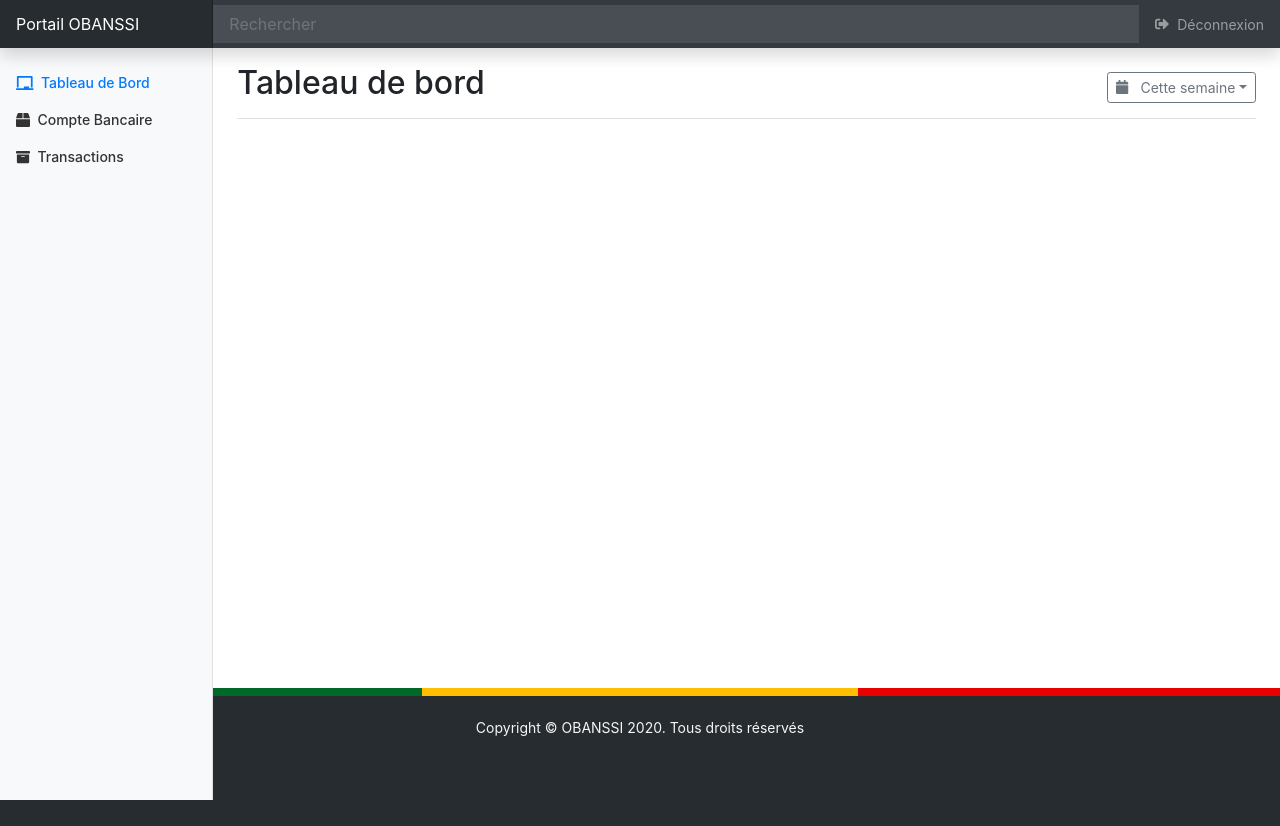
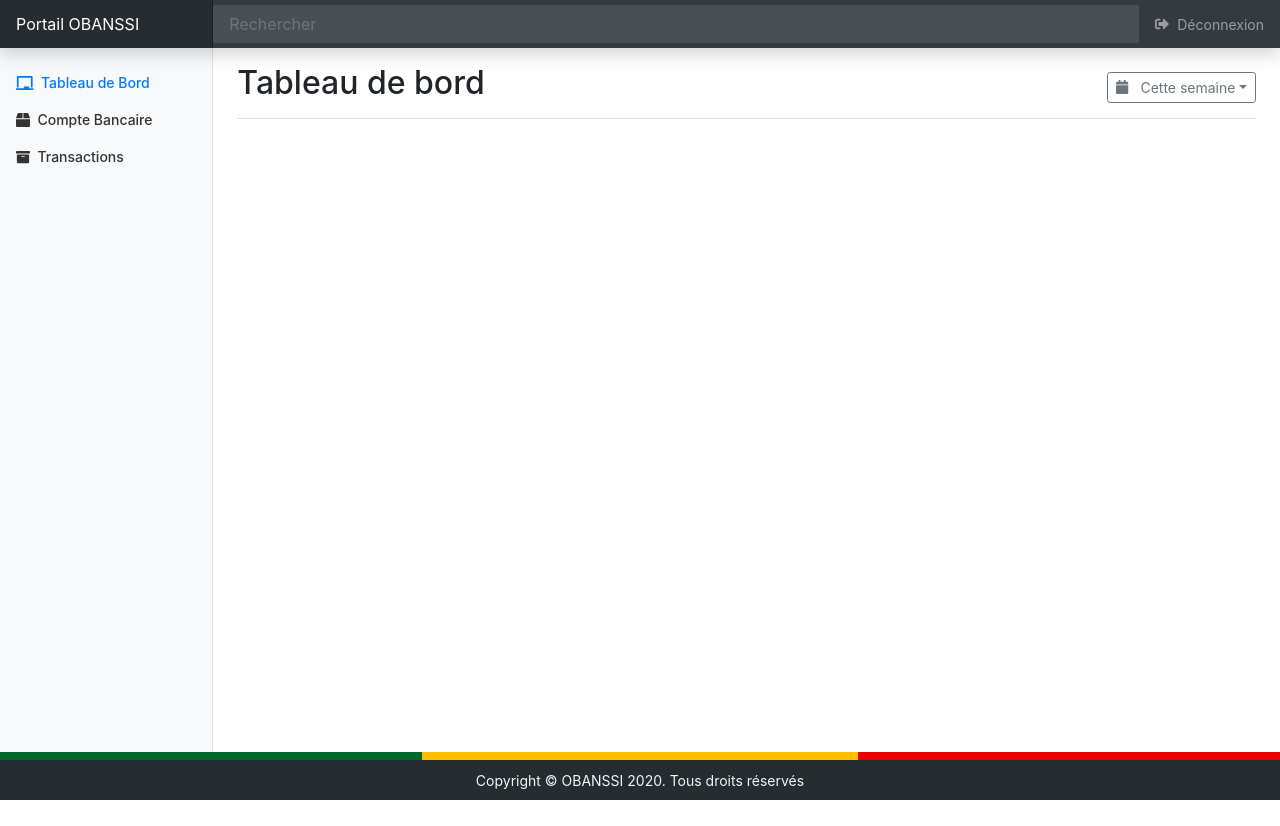
Before and after one commit to tibou/master, a React (Create React App) app: page /home in a window 1280 px wide. After the commit the page ends 800 px from the top, so only its background shows below. Built offline with nearby package versions, Linux system fonts and the light colour scheme; what redux-multi would draw is missing.

Commit message:
Fixing footer positionning bug

```diff
--- a/src/components/home/Footer.js
+++ b/src/components/home/Footer.js
@@ -10,9 +10,10 @@ const Footer = props => {
         <div className="col-4 Footer-jaune"></div>
         <div className="col-4 Footer-rouge"></div>
       </div>
-      <div className="Footer-content">
-        <br />
-        Copyright © OBANSSI 2020. Tous droits réservés
+      <div className="row Footer-content">
+        <div className="col-12">
+          Copyright © OBANSSI 2020. Tous droits réservés
+        </div>
       </div>
     </React.Fragment>
   );
--- a/src/components/home/Home.css
+++ b/src/components/home/Home.css
@@ -153,10 +153,6 @@ body {
   background-color: #272c30;
   color: whitesmoke;
   text-align: center;
-  height: 130px;
+  height: 40px;
+  padding-top: 10px;
 }
-
-.home-content {
-  height: auto;
-  min-height: 80vh;
-}
--- a/src/components/home/Home.js
+++ b/src/components/home/Home.js
@@ -114,10 +114,7 @@ class Home extends Component {
               </div>
             </nav>
 
-            <main
-              role="main"
-              className="col-md-9 ml-sm-auto col-lg-10 px-md-4 home-content"
-            >
+            <main role="main" className="col-md-9 ml-sm-auto col-lg-10 px-md-4">
               {this.state.whatRender === 0 ? (
                 <div className="d-flex justify-content-between flex-wrap flex-md-nowrap align-items-center pt-3 pb-2 mb-3 border-bottom">
                   <React.Fragment>
@@ -138,9 +135,11 @@ class Home extends Component {
               {this.state.whatRender === 1 ? <Compte /> : null}
               {this.state.whatRender === 2 ? <Transaction /> : null}
             </main>
+            <div className="fixed-bottom">
+              <Footer />
+            </div>
           </div>
         </div>
-        <Footer />
       </div>
     );
   }
```
